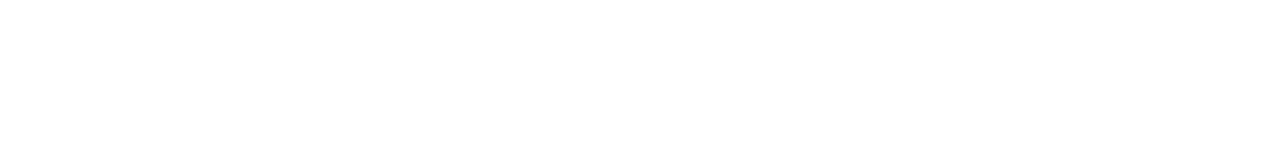
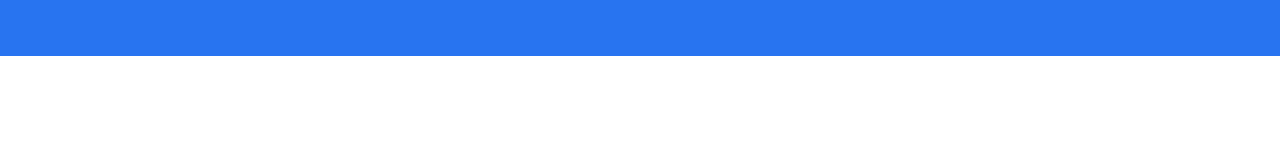
Before and after one commit to Raj-varu/Flipkart_Static_Ecommerce, a plain HTML site: page index.html in a window 1280 px wide. Drawn offline with Linux system fonts and the light colour scheme.

Commit message:
Directory structure and css

```diff
--- /dev/null
+++ b/css/style.css
@@ -0,0 +1,11 @@
+*{
+    margin: 0;
+    padding: 0;
+    border: 0;
+}
+
+nav{
+width: 100%;
+height: 56px;
+background-color: #2874f0;
+}
--- a/index.html
+++ b/index.html
@@ -5,8 +5,14 @@
     <meta http-equiv="X-UA-Compatible" content="IE=edge">
     <meta name="viewport" content="width=device-width, initial-scale=1.0">
     <title>Online Shopping Site for Mobiles, Electronics, Furniture, Grocery, Lifestyle, Books & More. Best Offers!</title>
+    <link rel="stylesheet" href="./css/style.css">
 </head>
 <body>
+    <header>
+        <nav>
+
+        </nav>
+    </header>
 
 </body>
 </html>
```
